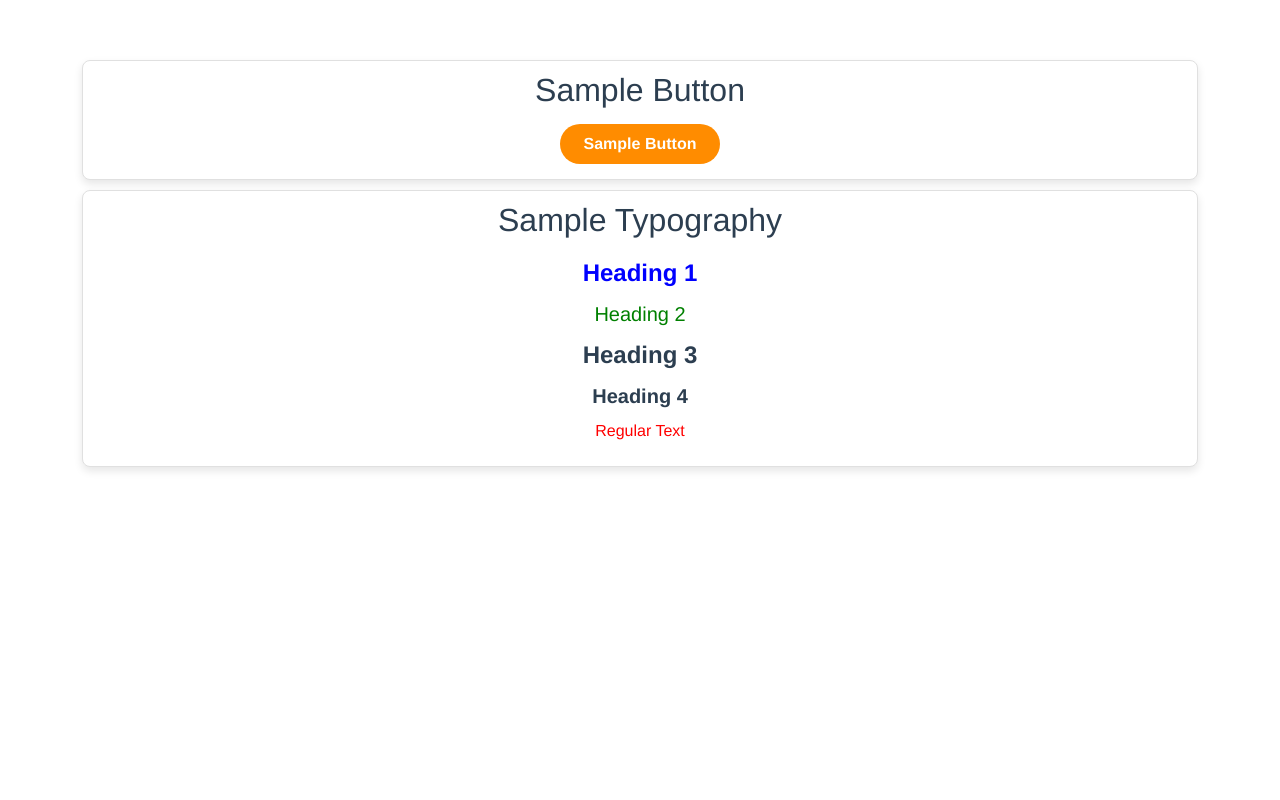
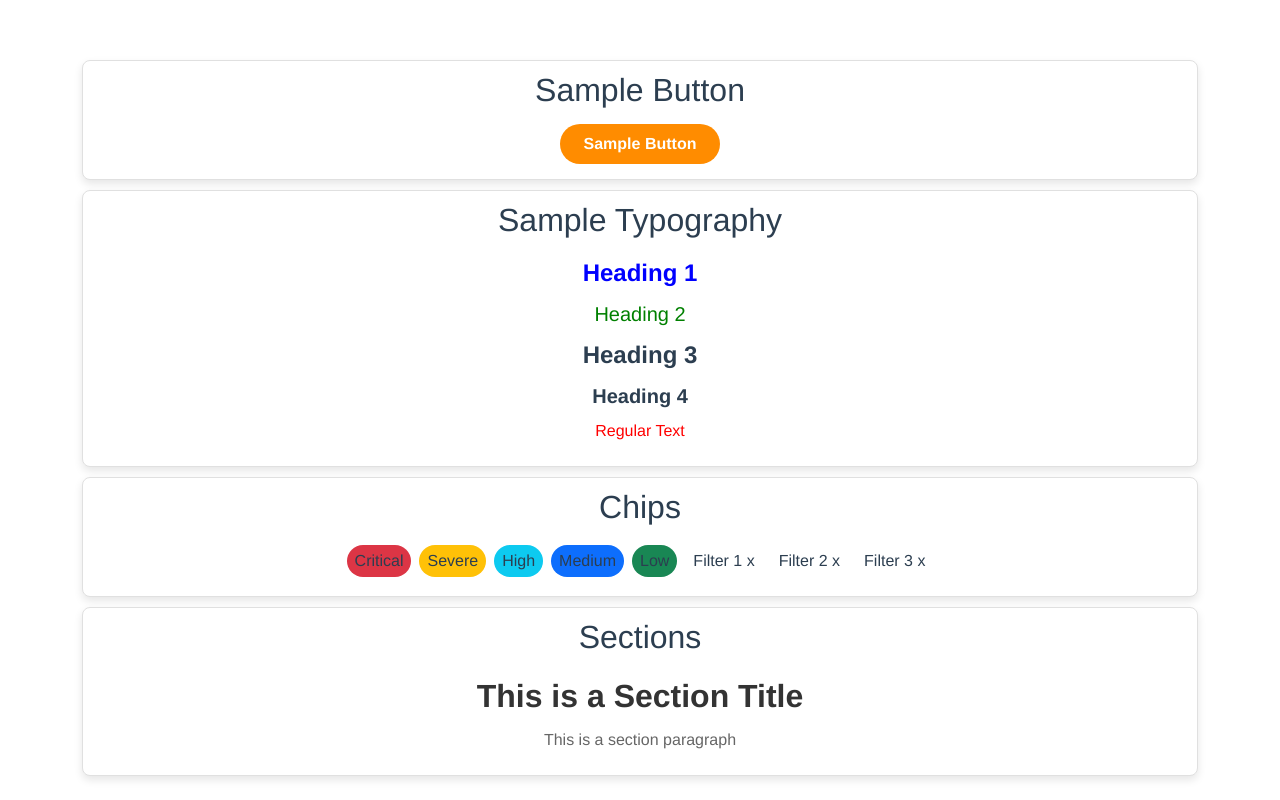
Before and after one commit to AnguleMathias/vue-todo-list, a Vue app: page / in a window 1280 px wide. Built offline with nearby package versions, Linux system fonts and the light colour scheme.

Commit message:
add es scerion and paragraph

```diff
--- /dev/null
+++ b/src/components/EsChip.vue
@@ -0,0 +1,79 @@
+<template>
+  <div :class="classes" :style="styles">
+    {{ content }}
+    <span v-if="isFilter" class="close" @click="removeFilter">x</span>
+  </div>
+</template>
+
+<script>
+import { computed } from "vue";
+
+export default {
+  props: {
+    variant: {
+      type: String,
+      default: "text",
+      validator: (value) =>
+        ["text", "chips", "badges", "labels"].includes(value),
+    },
+    content: {
+      type: String,
+      required: true,
+    },
+    severity: String,
+    isFilter: Boolean,
+  },
+
+  setup(props, { emit }) {
+    const classes = computed(() => {
+      return {
+        chip: true,
+        [`chip--${props.variant}`]: true,
+        "bg-danger": props.severity === "critical",
+        "bg-warning": props.severity === "severe",
+        "bg-info": props.severity === "high",
+        "bg-primary": props.severity === "medium",
+        "bg-success": props.severity === "low",
+        "border-right-0": props.isFilter,
+      };
+    });
+
+    const styles = computed(() => {
+      return {
+        color: props.color,
+        fontSize: props.fontSize,
+        fontWeight: props.fontWeight,
+        backgroundColor:
+          props.severity === "custom" ? props.customColor : "initial",
+      };
+    });
+
+    const removeFilter = () => {
+      if (props.isFilter) {
+        emit("remove-filter", props.content);
+      }
+    };
+
+    return {
+      classes,
+      styles,
+      removeFilter,
+    };
+  },
+};
+</script>
+
+<style scoped>
+.chip {
+  display: inline-block;
+  padding: 0.25rem 0.5rem;
+  margin: 0.25rem;
+  border-radius: 9999px;
+  cursor: pointer;
+}
+
+.chip--text {
+  font-weight: 400;
+  font-size: 16px;
+}
+</style>
--- /dev/null
+++ b/src/components/EsParagraph.vue
@@ -0,0 +1,26 @@
+<template>
+  <EsTypography
+    :variant="variant"
+    :content="content"
+    :color="color"
+    :fontSize="fontSize"
+    :fontWeight="fontWeight"
+  />
+</template>
+
+<script>
+import EsTypography from "./EsTypography.vue";
+
+export default {
+  components: {
+    EsTypography,
+  },
+  props: {
+    variant: String,
+    content: String,
+    color: String,
+    fontSize: String,
+    fontWeight: String,
+  },
+};
+</script>
--- /dev/null
+++ b/src/components/EsSectionTitle.vue
@@ -0,0 +1,26 @@
+<template>
+  <EsTypography
+    :variant="variant"
+    :content="content"
+    :color="color"
+    :fontSize="fontSize"
+    :fontWeight="fontWeight"
+  />
+</template>
+
+<script>
+import EsTypography from "./EsTypography.vue";
+
+export default {
+  components: {
+    EsTypography,
+  },
+  props: {
+    variant: String,
+    content: String,
+    color: String,
+    fontSize: String,
+    fontWeight: String,
+  },
+};
+</script>
--- a/src/pages/CustomPage.vue
+++ b/src/pages/CustomPage.vue
@@ -34,13 +34,57 @@
       <EsTypography variant="h4" content="Heading 4" />
       <EsTypography color="red" fontSize="16px" content="Regular Text" />
     </EsCard>
+
+    <EsCard>
+      <template #header>
+        <h2>Chips</h2>
+      </template>
+      <EsChip variant="chips" content="Critical" severity="critical" />
+      <EsChip variant="chips" content="Severe" severity="severe" />
+      <EsChip variant="badges" content="High" severity="high" />
+      <EsChip variant="badges" content="Medium" severity="medium" />
+      <EsChip variant="labels" content="Low" severity="low" />
+
+      <!-- Filter Chips -->
+      <EsChip
+        v-for="(filter, index) in filters"
+        :key="index"
+        :content="filter"
+        :isFilter="true"
+        :customColor="filterColors[index]"
+        @remove-filter="removeFilter"
+      />
+    </EsCard>
+
+    <EsCard>
+      <template #header>
+        <h2>Sections</h2>
+      </template>
+      <EsSectionTitle
+        variant="h1"
+        content="This is a Section Title"
+        color="#333"
+        fontSize="2rem"
+        fontWeight="700"
+      />
+      <EsParagraph
+        variant="text"
+        content="This is a section paragraph"
+        color="#666"
+        fontSize="16px"
+        fontWeight="400"
+      />
+    </EsCard>
   </CustomPageWrap>
 </template>
 
 <script>
 import CustomPageWrap from "@/components/CustomPageWrap.vue";
 import EsCard from "@/components/EsCard.vue";
+import EsChip from "@/components/EsChip.vue";
 import EsButton from "@/components/EsButton.vue";
+import EsParagraph from "@/components/EsParagraph.vue";
+import EsSectionTitle from "@/components/EsSectionTitle.vue";
 import EsTypography from "@/components/EsTypography.vue";
 
 export default {
@@ -48,7 +92,22 @@ export default {
     CustomPageWrap,
     EsButton,
     EsCard,
+    EsChip,
+    EsParagraph,
+    EsSectionTitle,
     EsTypography,
+  },
+  data() {
+    return {
+      filters: ["Filter 1", "Filter 2", "Filter 3"],
+      filterColors: ["#339CAE", "#40C3D9", "#339CAE"],
+    };
+  },
+  methods: {
+    removeFilter(filter) {
+      this.filters = this.filters.filter((f) => f !== filter);
+      this.filterColors.splice(this.filters.indexOf(filter), 1); // Remove the corresponding color when filter is removed
+    },
   },
 };
 </script>
```
Also changed, not shown: 1 other file (tests, documents, lock files or other folders).
